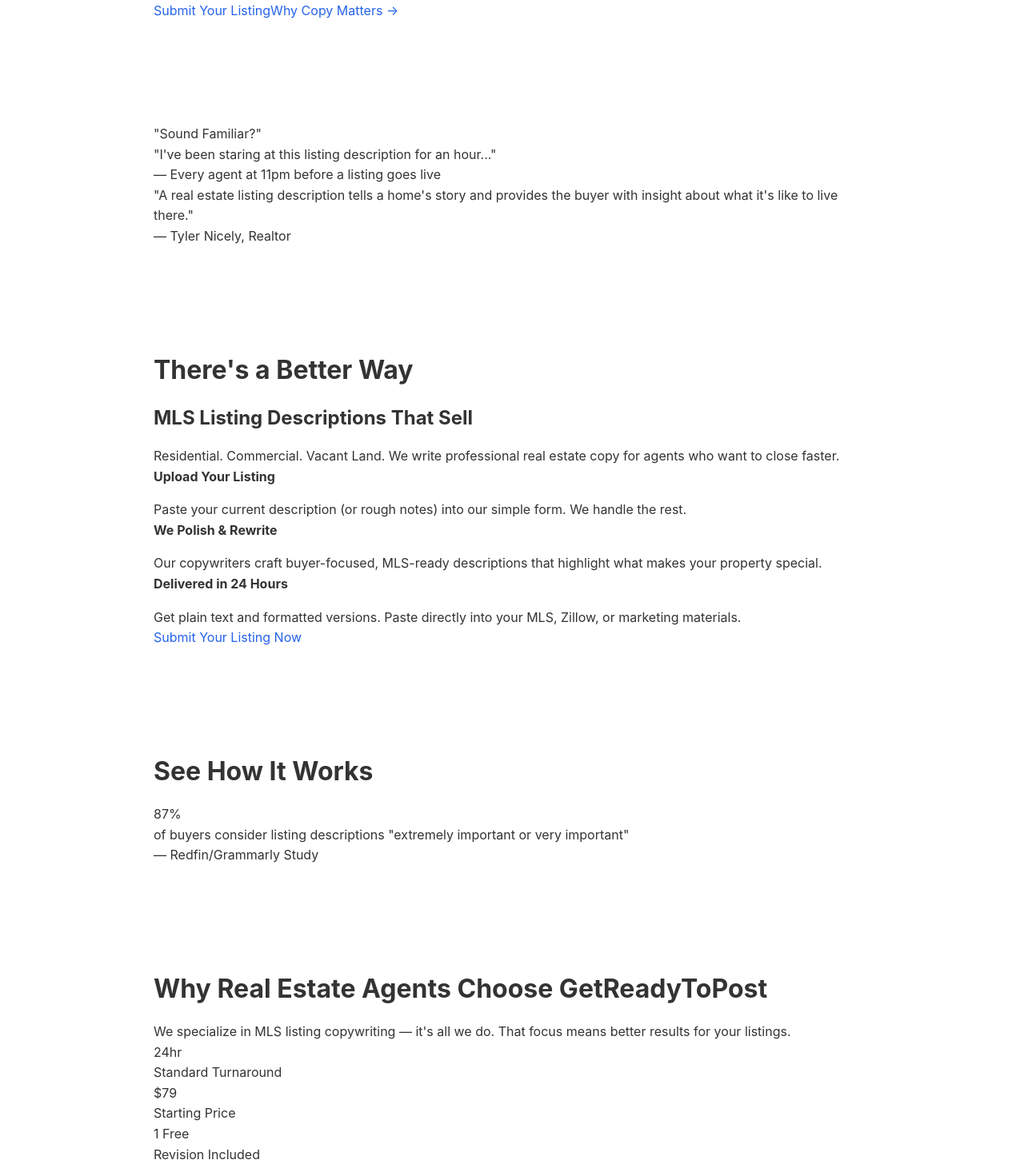
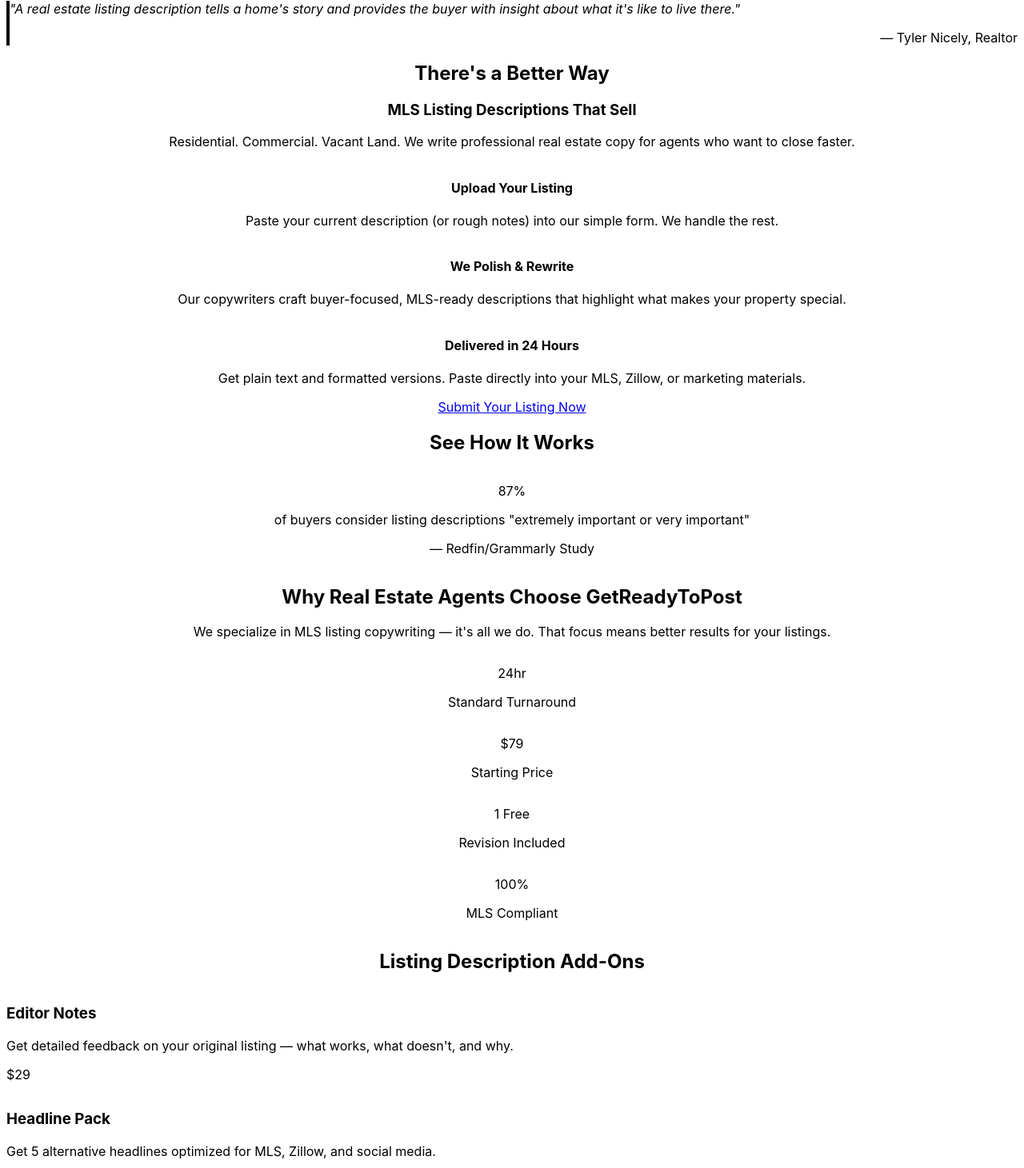
Before and after one commit to idxrealty-wq/getreadytopost.com, a Next.js app: page / in a window 1280 px wide. Shown: the part 325-1786 px from the top of the page at 80% size. Built offline with nearby package versions, Linux system fonts and the light colour scheme.

Commit message:
Add Tailwind directives to globals.css

```diff
--- a/src/styles/globals.css
+++ b/src/styles/globals.css
@@ -1,8 +1,6 @@
-* {
-  margin: 0;
-  padding: 0;
-  box-sizing: border-box;
-}
+@tailwind base;
+@tailwind components;
+@tailwind utilities;
 
 body {
   font-family: -apple-system, BlinkMacSystemFont, 'Segoe UI', 'Roboto', 'Oxygen',
@@ -10,55 +8,4 @@ body {
     'Helvetica Neue', sans-serif;
   -webkit-font-smoothing: antialiased;
   -moz-osx-font-smoothing: grayscale;
-  line-height: 1.6;
-  color: #333;
 }
-
-a {
-  color: #2563eb;
-  text-decoration: none;
-}
-
-a:hover {
-  text-decoration: underline;
-}
-
-main {
-  width: 100%;
-}
-
-section {
-  padding: 4rem 1rem;
-}
-
-.max-w-4xl {
-  max-width: 56rem;
-  margin: 0 auto;
-}
-
-.max-w-7xl {
-  max-width: 80rem;
-  margin: 0 auto;
-}
-
-h1, h2, h3, h4 {
-  font-weight: bold;
-  margin-bottom: 1rem;
-}
-
-h1 { font-size: 3rem; }
-h2 { font-size: 2rem; }
-h3 { font-size: 1.5rem; }
-
-button, a.button {
-  padding: 0.75rem 1.5rem;
-  border-radius: 0.5rem;
-  font-weight: bold;
-  cursor: pointer;
-  border: none;
-  display: inline-block;
-}
-
-button:hover, a.button:hover {
-  opacity: 0.9;
-}
```
